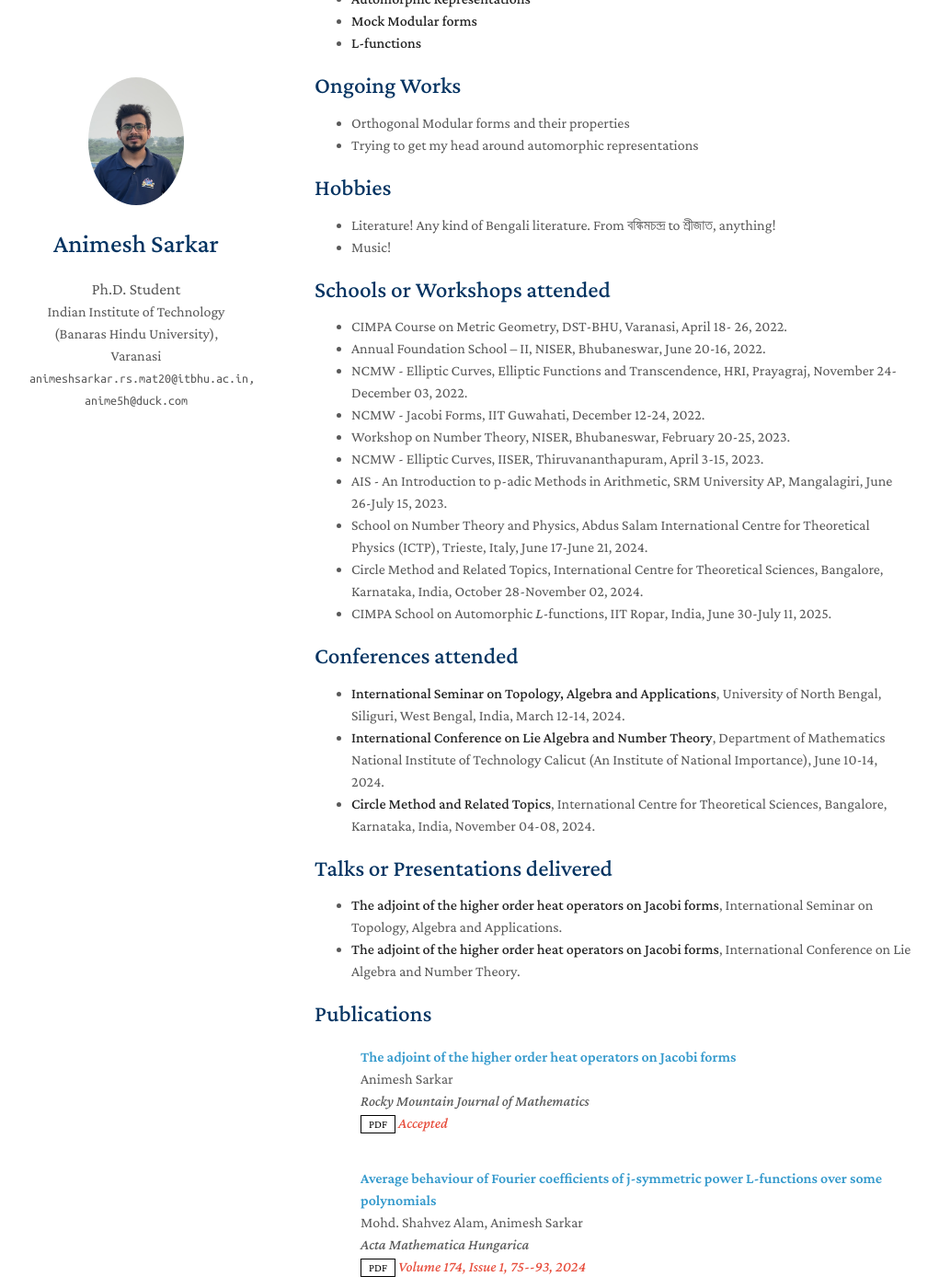
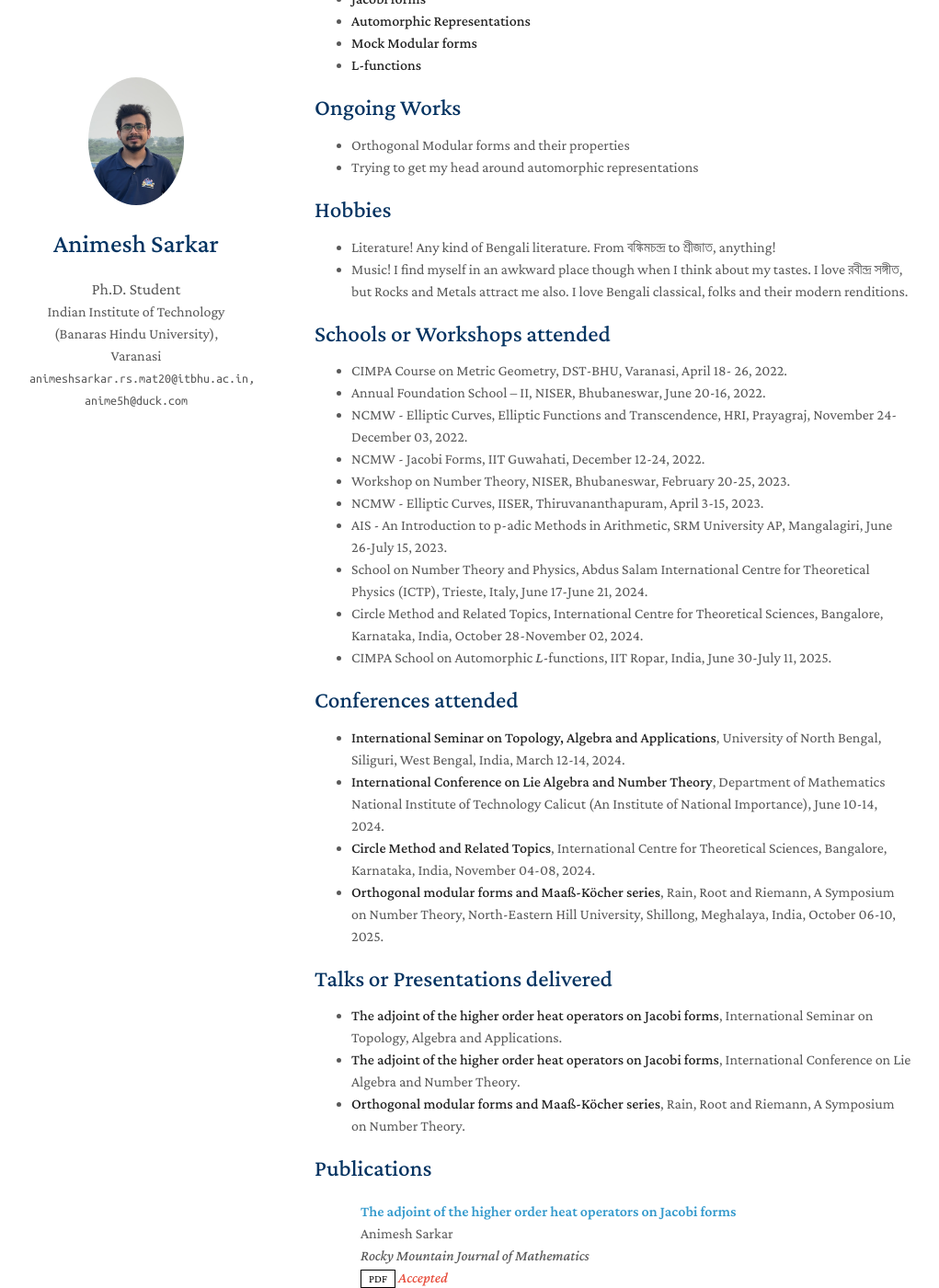
Before and after one commit to 4nimesh/4nimesh.github.io, a Jekyll site: the page built from index.md, in a window 1280 px wide and 1400 px high, scrolled down 488 px. Shown: the whole window at 92% size, without its empty margins (128-1149 px from the left). Built offline with Jekyll 4.4.1, drawn with Linux system fonts in a browser that asks for light colours; a style sheet for code colours, icons or effects is not loaded.

Commit message:
Update index.md

```diff
--- a/index.md
+++ b/index.md
@@ -40,6 +40,7 @@ I completed B.Sc. in Mathematics Honours (2013-2016) from [Cooch Behar College](
 ## Research Interests
 
 - **Modular forms**
+- **Jacobi forms**
 - **Automorphic Representations**
 - **Mock Modular forms**
 - **L-functions**
@@ -50,8 +51,7 @@ I completed B.Sc. in Mathematics Honours (2013-2016) from [Cooch Behar College](
 
 ## Hobbies
 -  Literature! Any kind of Bengali literature. From বঙ্কিমচন্দ্র to শ্রীজাত, anything!
--  Music!
-<!-- I find myself in an awkward place when I think about my tasteas. I love রবীন্দ্র সঙ্গীত, but Rocks, Metals attract me also. I love Bengali classical and folks and their modern renditions. Also, Bollywood, of course! -->
+-  Music! I find myself in an awkward place though when I think about my tastes. I love রবীন্দ্র সঙ্গীত, but Rocks and Metals attract me also. I love Bengali classical, folks and their modern renditions.
 
 ## Schools or Workshops attended
 - CIMPA Course on Metric Geometry, DST-BHU, Varanasi, April 18- 26, 2022.
@@ -69,10 +69,12 @@ I completed B.Sc. in Mathematics Honours (2013-2016) from [Cooch Behar College](
 - **International Seminar on Topology, Algebra and Applications**, University of North Bengal, Siliguri,  West Bengal, India, March 12-14, 2024.
 - **International Conference on Lie Algebra and Number Theory**, Department of Mathematics National Institute of Technology Calicut (An Institute of National Importance), June 10-14, 2024.
 - **Circle Method and Related Topics**, International Centre for Theoretical Sciences, Bangalore, Karnataka, India, November 04-08, 2024.
+- **Orthogonal modular forms and Maaß-Köcher series**, Rain, Root and Riemann, A Symposium on Number Theory, North-Eastern Hill University, Shillong, Meghalaya, India, October 06-10, 2025.
 
 ## Talks or Presentations delivered
 - **The adjoint of the higher order heat operators on Jacobi forms**, International Seminar on Topology, Algebra and Applications.
 - **The adjoint of the higher order heat operators on Jacobi forms**, International Conference on Lie Algebra and Number Theory.
+- **Orthogonal modular forms and Maaß-Köcher series**, Rain, Root and Riemann, A Symposium on Number Theory.
 
 <!-- ## News
 
```
